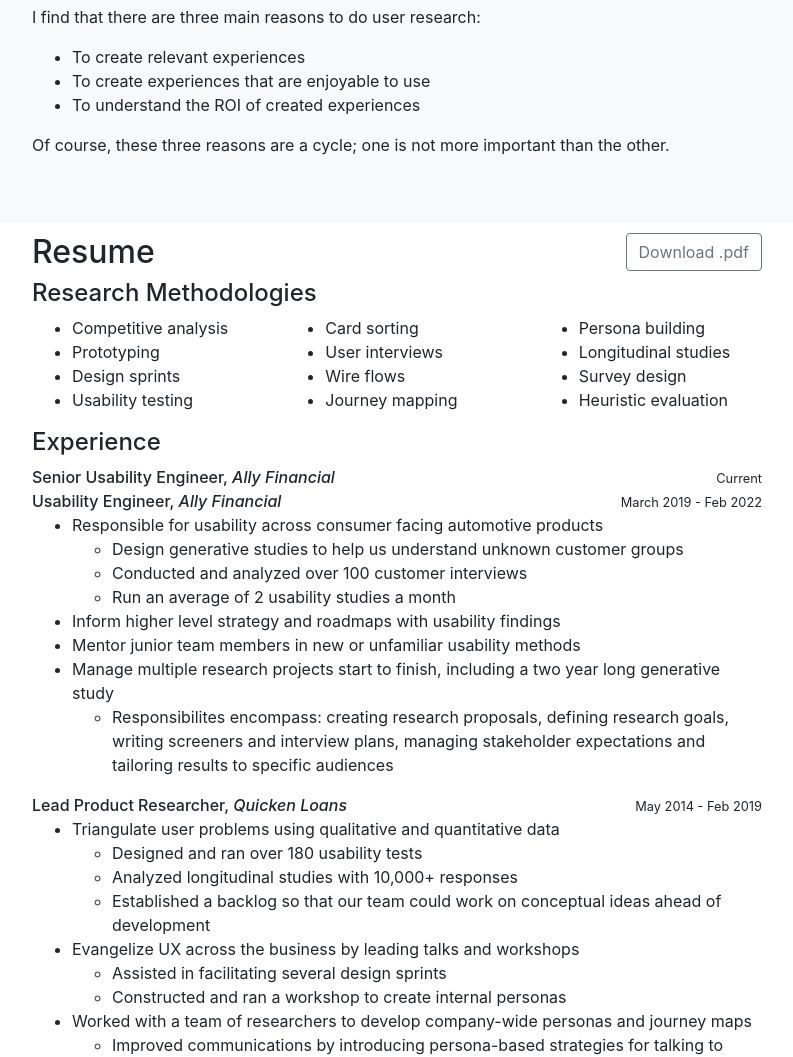
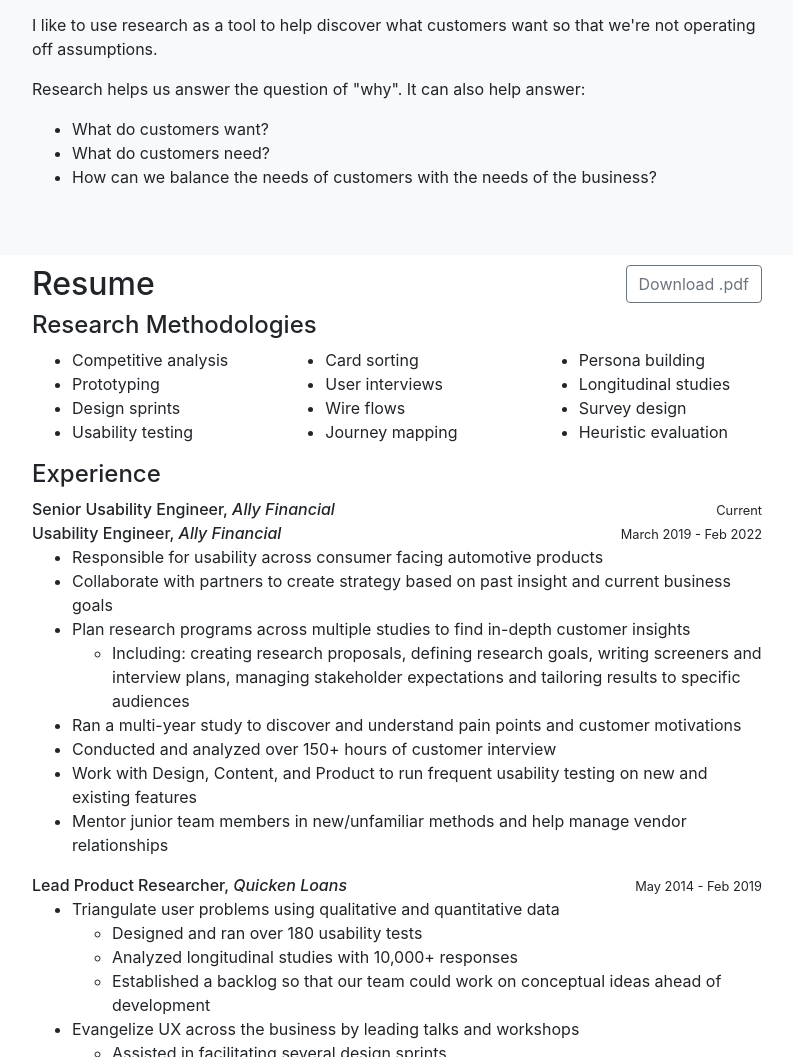
Before and after one commit to gregovic/gregovic.github.io, a website with bundled scripts: page index.html in a window 1280 px wide. Shown: the part 692-1749 px from the top of the page, without its empty margins (243-1036 px from the left). Built offline with nearby package versions, Linux system fonts and the light colour scheme.

Commit message:
Update index.html

```diff
--- a/index.html
+++ b/index.html
@@ -64,10 +64,12 @@
               <li>Running usability tests to understand problems from the user's perspective,</li>
               <li>Checking on feedback loops to monitor big shifts in customer behavior,</li>
               <li>Delivering actionable results to development and product management teams,</li>
-              <li>Helping teams see the big picture through deliverables like journey maps and personas.</li>
+              <li>Helping teams see the big picture through to help develop a customer-inclusive strategy.</li>
             </ul>
-            <p>In my spare time you can find me in the kitchen baking cookies.</p>
-          </div>
+            <p>I'm comfortable with all aspects of research, from strategy to socializing. My goal is always to improve the experience, whether that's a large-scale change or one small tweak to a feature.
+            At the heart of my philosophy is storytelling and how it can be used to create context and empathy while delivering results that business partners and stakeholders can take action on.
+            </p>
+        </div>
         </div>
       </div>
     </section>
@@ -78,14 +80,14 @@
           <div class="col-lg-8 mx-auto">
             <h2>Why Research?</h2>
             <p class="lead">Empathy. Also, <em>we are not our users</em>.</p>
-            <p>I like to use research as a tool to help discover what users want so that we're not operating off assumptions.</p>
-			<p>I find that there are three main reasons to do user research:
+            <p>
+            <p>I like to use research as a tool to help discover what customers want so that we're not operating off assumptions.</p>
+			<p>Research helps us answer the question of "why". It can also help answer:
 			<ul>
-				<li>To create relevant experiences</li>
-				<li>To create experiences that are enjoyable to use</li>
-				<li>To understand the ROI of created experiences</li>
+				<li>What do customers want?</li>
+				<li>What do customers need?</li>
+				<li>How can we balance the needs of customers with the needs of the business?</li>
 			</ul>
-			Of course, these three reasons are a cycle; one is not more important than the other.
 			</p>
           </div>
         </div>
@@ -132,17 +134,15 @@
 					<span class="h6">Usability Engineer, <em>Ally Financial&nbsp;</em></span><span class="float-sm-right"><small>March 2019 - Feb 2022</small></span>
 					<ul>
 						<li>Responsible for usability across consumer facing automotive products</li>
-						<ul>
-							<li> Design generative studies to help us understand unknown customer groups</li>
-							<li>Conducted and analyzed over 100 customer interviews</li>
-							<li>Run an average of 2 usability studies a month</li>
-						</ul>
-						<li>Inform higher level strategy and roadmaps with usability findings</li>
-						<li>Mentor junior team members in new or unfamiliar usability methods</li>
-						<li>Manage multiple research projects start to finish, including a two year long generative study</li>
+						<li>Collaborate with partners to create strategy based on past insight and current business goals</li>
+						<li>Plan research programs across multiple studies to find in-depth customer insights</li>
 							<ul>
-								<li>Responsibilites encompass: creating research proposals, defining research goals, writing screeners and interview plans, managing stakeholder expectations and tailoring results to specific audiences</li>
+								<li>Including: creating research proposals, defining research goals, writing screeners and interview plans, managing stakeholder expectations and tailoring results to specific audiences</li>
 							</ul>
+						<li>Ran a multi-year study to discover and understand pain points and customer motivations</li>
+						<li>Conducted and analyzed over 150+ hours of customer interview</li>
+						<li>Work with Design, Content, and Product to run frequent usability testing on new and existing features</li>
+						<li>Mentor junior team members in new/unfamiliar methods and help manage vendor relationships</li>
 					</ul>
 				</div>
 		  		<div>
```
